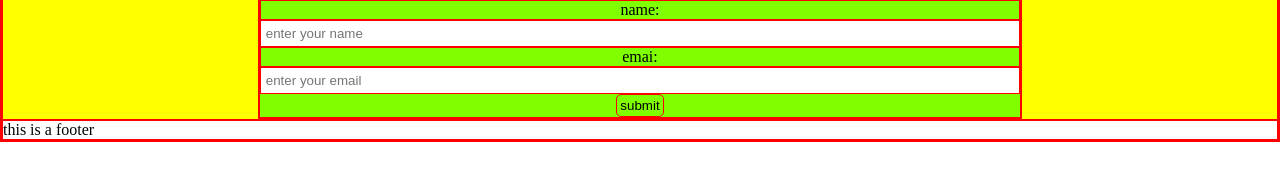
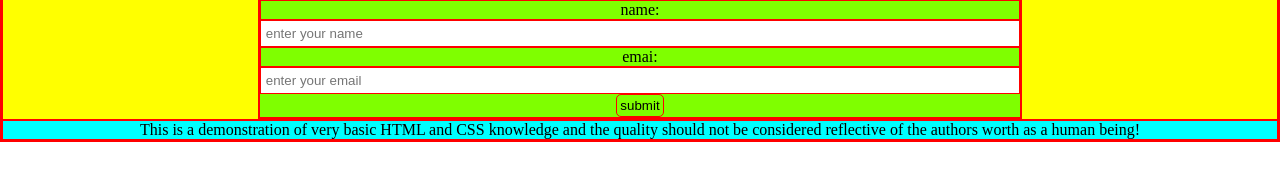
Before and after one commit to shurrc/mini-project, a plain HTML site: page index.html in a window 1280 px wide. Shown: the part 296-476 px from the top of the page. Drawn offline with Linux system fonts and the light colour scheme.

Commit message:
reformatted footer added text

```diff
--- a/assets/style.css
+++ b/assets/style.css
@@ -53,3 +53,8 @@ button {
     background-color: chartreuse;
     padding: 3px;
 }
+
+footer {
+    background-color: aqua;
+    text-align: center;
+}
--- a/index.html
+++ b/index.html
@@ -35,7 +35,7 @@
 
 
   </main>
-  <footer>this is a footer </footer>
+  <footer>This is a demonstration of very basic HTML and CSS knowledge and the quality should not be considered reflective of the authors worth as a human being!</footer>
 
 </body>
 </html>
```
